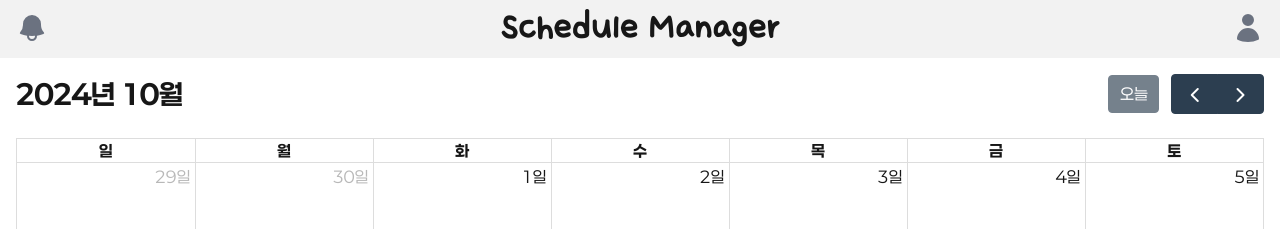
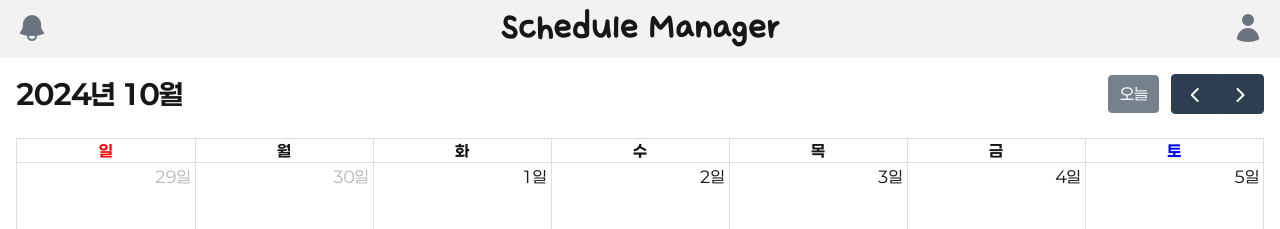
Before and after one commit to AnDev77/Schedule-Manager, a Next.js app in the folder frontend/: page /calendar in a window 1280 px wide. Shown: the top 229 px of the page. Built offline with nearby package versions, Linux system fonts and the light colour scheme.

Commit message:
Design: 캘린더 디자인 일부 수정 (#47)

```diff
--- a/frontend/src/app/calendar/page.jsx
+++ b/frontend/src/app/calendar/page.jsx
@@ -1,4 +1,6 @@
 'use client'
+
+import '@/styles/calendar/calendar-overwrite.css';
 
 import FullCalendar from '@fullcalendar/react';
 import dayGridPlugin from '@fullcalendar/daygrid';
--- /dev/null
+++ b/frontend/src/styles/calendar/calendar-overwrite.css
@@ -0,0 +1,11 @@
+a[aria-label='일요일'] {
+    color: red;
+}
+
+a[aria-label='토요일'] {
+    color: blue;
+}
+
+.fc-daygrid-day-frame {
+    cursor: pointer;
+}
```
